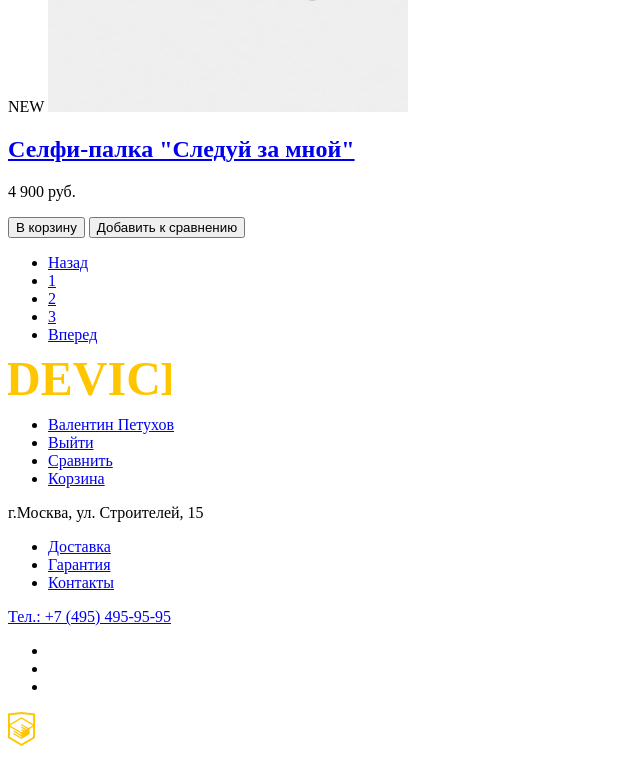
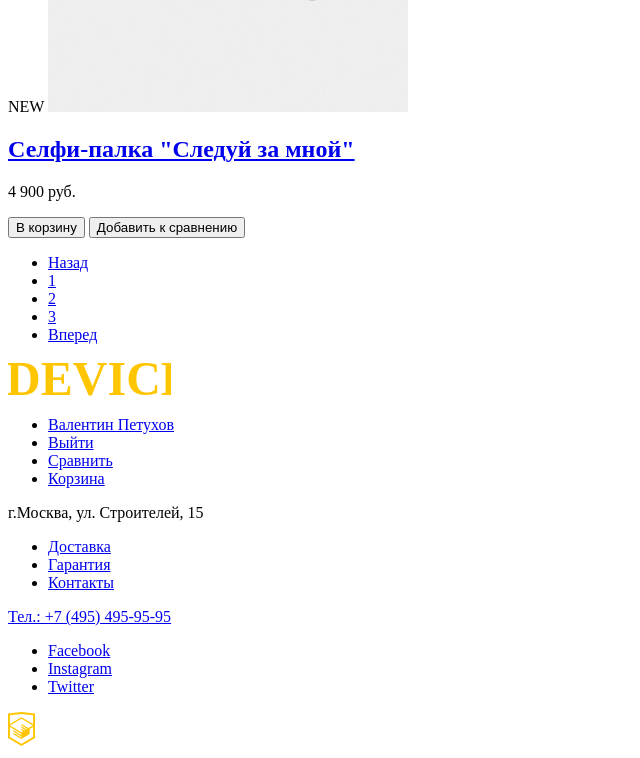
Before and after one commit to mambajump/kristina, a plain HTML site: page catalog.html in a window 1280 px wide. Shown: the part 2755-3513 px from the top of the page, without its empty margins (0-640 px from the left). Drawn offline with Linux system fonts and the light colour scheme.

Commit message:
Correct social links

```diff
--- a/catalog.html
+++ b/catalog.html
@@ -213,13 +213,13 @@
 		<div class="footer-links">
 			<ul class="social-icons">
 				<li>
-					<a id="Facebook" href="#"></a>
+					<a id="Facebook" href="#">Facebook</a>
 				</li>
 				<li>
-					<a id="Instagram" href="#"></a>
+					<a id="Instagram" href="#">Instagram</a>
 				</li>
 				<li>
-					<a id="Twitter" href="#"></a>
+					<a id="Twitter" href="#">Twitter</a>
 				</li>
 			</ul>
 			<a class="footer-logo-mini" href="#"><img src="img/logo-mini.svg" alt="Device"></a>
```
Also changed, not shown: index.html (+3 -3 lines).
